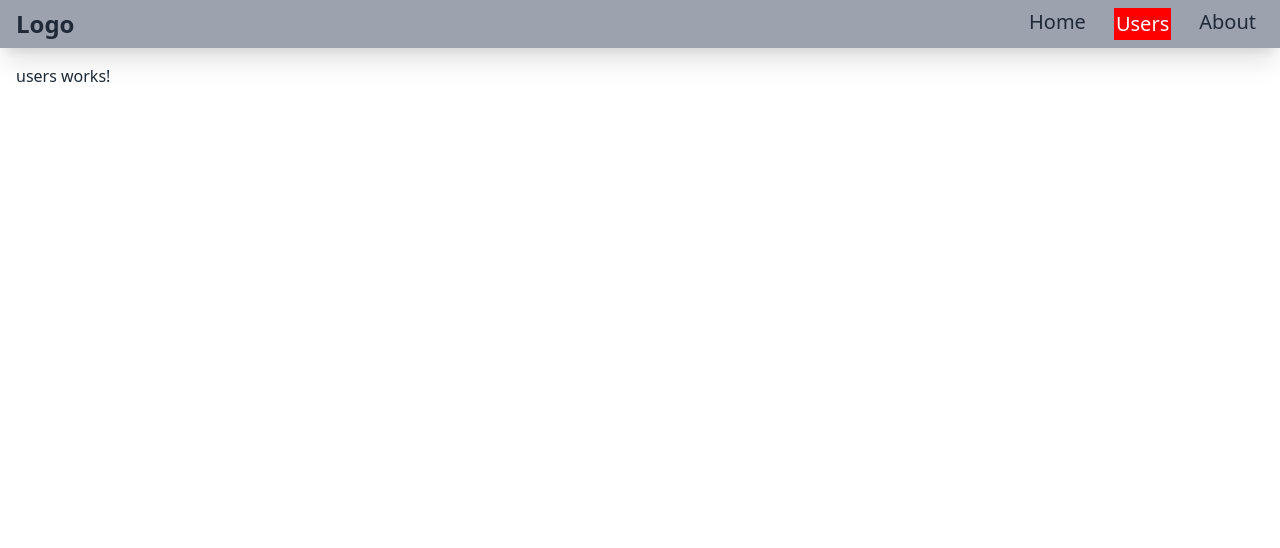
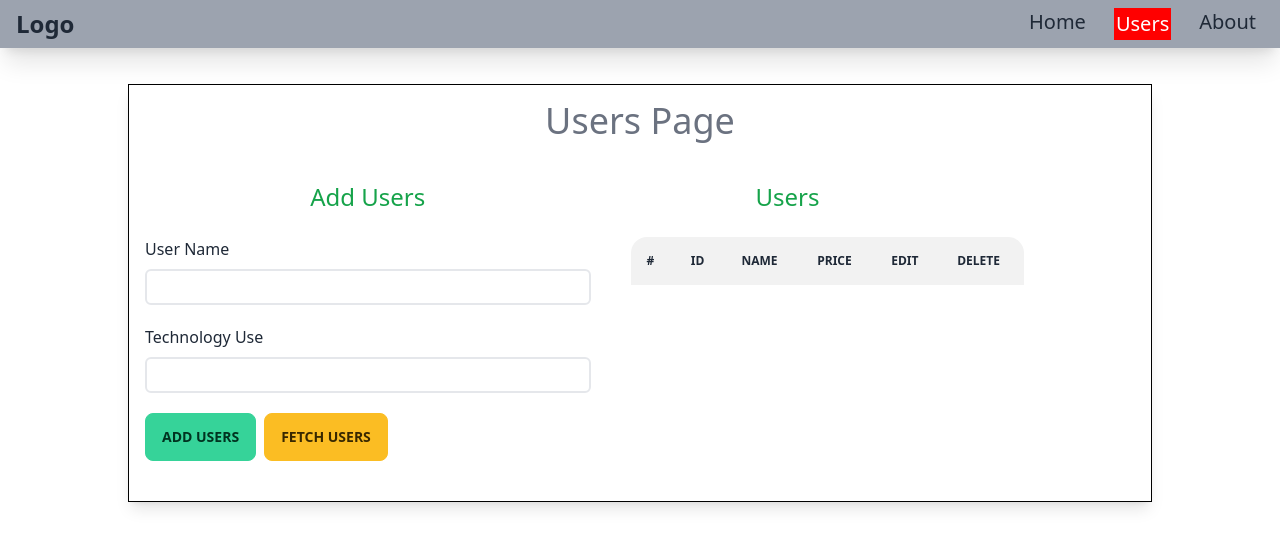
Before and after one commit to 360abhi/FirebaseAngularApp, an Angular app: page /users in a window 1280 px wide. Shown: the top 548 px of the page. Built offline with nearby package versions, Linux system fonts and the light colour scheme.

Commit message:
users page

```diff
--- a/src/app/users/users.component.html
+++ b/src/app/users/users.component.html
@@ -1 +1,55 @@
-<p>users works!</p>
+<div class="w-[80vw] pb-10 p-4 border mx-auto mt-5 shadow-lg border-black">
+    <h2 class="text-gray-500 text-4xl text-center">Users Page</h2>
+    <div class="container flex">
+        <div class="left w-[45%] mt-10 gap-2 flex flex-col">
+            <h3 class="text-2xl text-green-600 mb-4 self-center">Add Users</h3>
+
+            <label>User Name</label>
+            <input  type="text" class="focus:outline-none border-2 rounded-md px-2 py-1 focus:border-green-700 focus:border-2 mb-3 ">
+            <label>Technology Use</label>
+            <input  type="number" class="focus:outline-none border-2 rounded-md px-2 py-1  mb-3 focus:border-green-700 focus:border-2" >
+            <div class="mybuttons flex gap-2">
+                <button class="btn btn-success">Add Users</button>
+                <button class="btn btn-warning" >Fetch Users</button>
+            </div>
+        </div>
+        <div class="right left  mt-10 gap-2 flex flex-col">
+            <h3 class="text-2xl text-green-600 mb-4 self-center">Users</h3>
+            <div class="overflow-visible">
+                <table class="table overflow-hidden table-zebra ml-10 w-full">
+                  <!-- head -->
+                  <thead>
+                    <tr>
+                      <th>#</th>
+                      <th>ID</th>
+                      <th>Name</th>
+                      <th>Price</th>
+                      <th>Edit</th>
+                      <th>Delete</th>
+                    </tr>
+                  </thead>
+                  <tbody >
+                    <!-- row 1 -->
+                    <!-- <tr *ngFor="let product of products; index as i">
+                      <th>{{i+1}}</th>
+                      <td>{{product.id}}</td>
+                      <td>{{product.name}} </td>
+                      <td>{{product.price}}</td>
+                      <td><a class="hover:text-red-600 cursor-pointer">Edit</a></td>
+                      <td><button class="border border-red-600 bg-red-300 px-2 py-1 rounded-lg active:hover:scale-125 transition ease-in hover:scale-110 duration-200">Remove</button></td>
+                    </tr> -->
+
+                  </tbody>
+                </table>
+                <!-- <div  role="status" class="text-center mt-5">
+                  <svg aria-hidden="true" class="inline w-8 h-8 mr-2 text-gray-200 animate-spin dark:text-gray-600 fill-green-500" viewBox="0 0 100 101" fill="none" xmlns="http://www.w3.org/2000/svg">
+                      <path d="M100 50.5908C100 78.2051 77.6142 100.591 50 100.591C22.3858 100.591 0 78.2051 0 50.5908C0 22.9766 22.3858 0.59082 50 0.59082C77.6142 0.59082 100 22.9766 100 50.5908ZM9.08144 50.5908C9.08144 73.1895 27.4013 91.5094 50 91.5094C72.5987 91.5094 90.9186 73.1895 90.9186 50.5908C90.9186 27.9921 72.5987 9.67226 50 9.67226C27.4013 9.67226 9.08144 27.9921 9.08144 50.5908Z" fill="currentColor"/>
+                      <path d="M93.9676 39.0409C96.393 38.4038 97.8624 35.9116 97.0079 33.5539C95.2932 28.8227 92.871 24.3692 89.8167 20.348C85.8452 15.1192 80.8826 10.7238 75.2124 7.41289C69.5422 4.10194 63.2754 1.94025 56.7698 1.05124C51.7666 0.367541 46.6976 0.446843 41.7345 1.27873C39.2613 1.69328 37.813 4.19778 38.4501 6.62326C39.0873 9.04874 41.5694 10.4717 44.0505 10.1071C47.8511 9.54855 51.7191 9.52689 55.5402 10.0491C60.8642 10.7766 65.9928 12.5457 70.6331 15.2552C75.2735 17.9648 79.3347 21.5619 82.5849 25.841C84.9175 28.9121 86.7997 32.2913 88.1811 35.8758C89.083 38.2158 91.5421 39.6781 93.9676 39.0409Z" fill="currentFill"/>
+                  </svg>
+                  <span class="sr-only">Loading...</span>
+              </div> -->
+              </div>
+        </div>
+    </div>
+</div>
+<!-- <div class="h-screen"></div> -->
```
